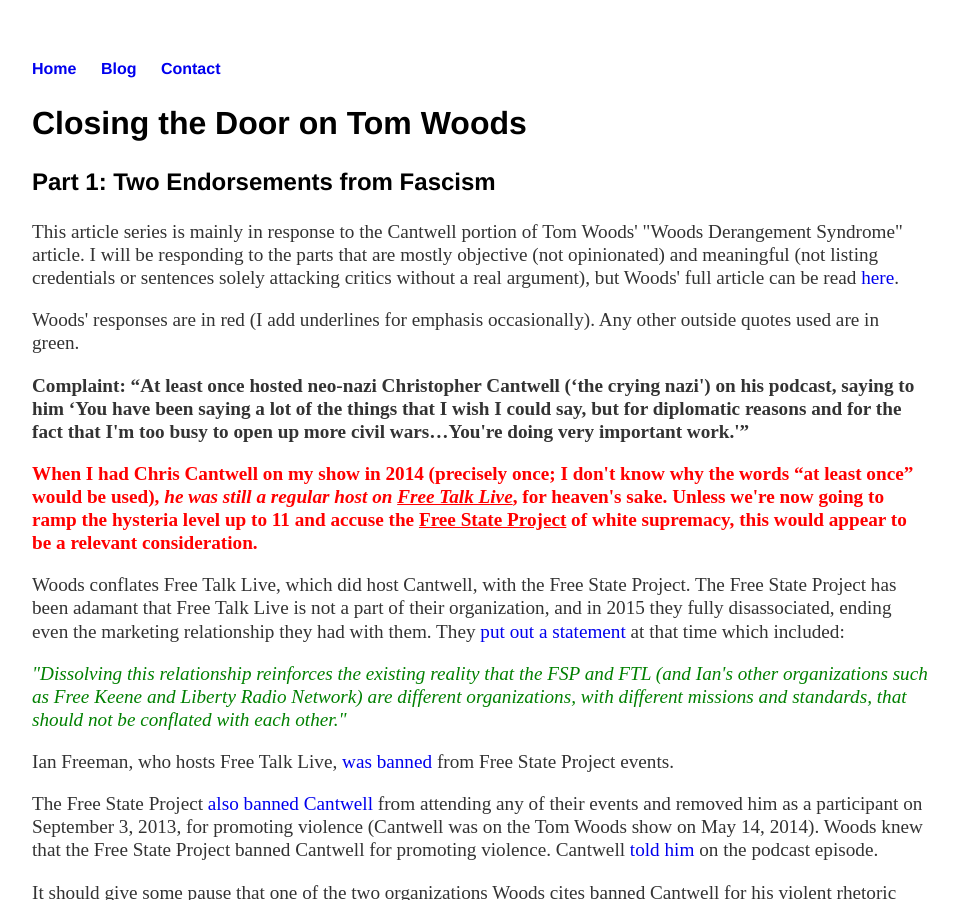
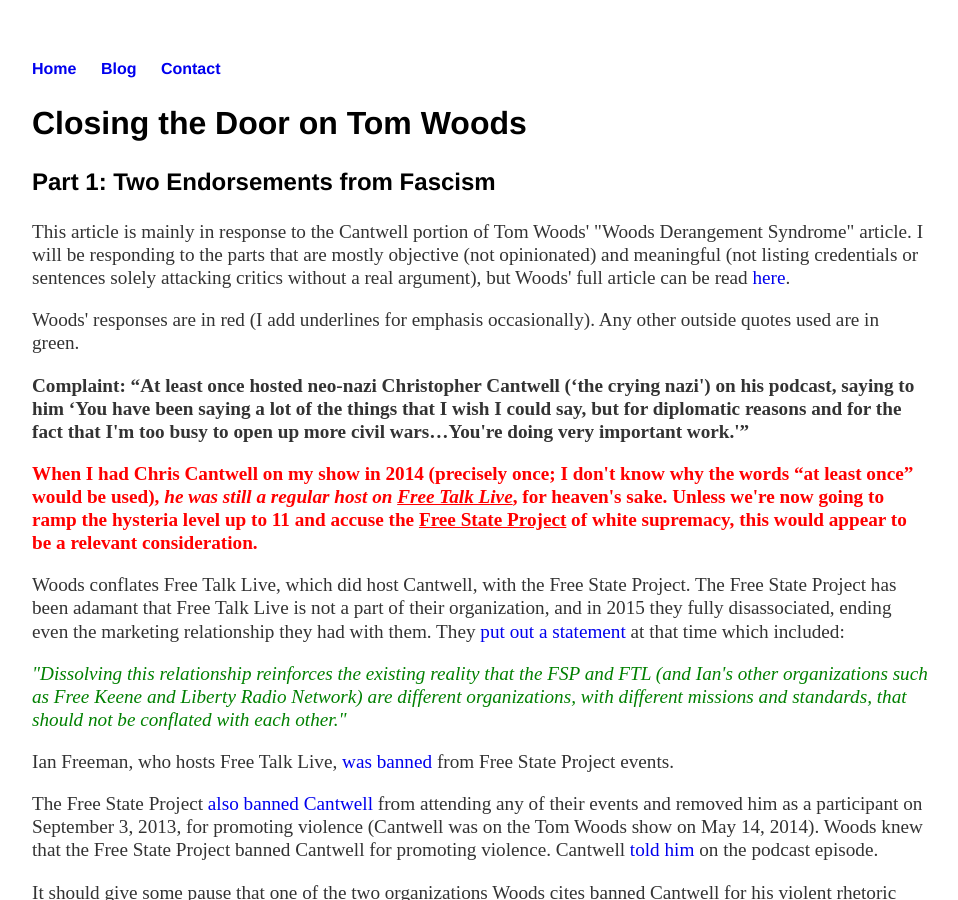
Before and after one commit to neoliberalcaucus/neoliberalcaucus.github.io, a Jekyll site: the page built from _posts/2020-06-17-chris-cantwell.md, in a window 1280 px wide and 900 px high. Shown: the whole window, without its empty margins (160-1118 px from the left). Built offline with Jekyll 4.4.1, drawn with Linux system fonts in a browser that asks for light colours.

Commit message:
Update 2020-06-17-chris-cantwell.md

```diff
--- a/_posts/2020-06-17-chris-cantwell.md
+++ b/_posts/2020-06-17-chris-cantwell.md
@@ -5,7 +5,7 @@
 <div class="article">
 <h2>Closing the Door on Tom Woods</h2>
 <h3>Part 1: Two Endorsements from Fascism</h3>
-<p>This article series is mainly in response to the Cantwell portion of Tom Woods' "Woods Derangement Syndrome" article. I will be responding to the parts that are mostly objective (not opinionated) and meaningful (not listing credentials or sentences solely attacking critics without a real argument), but Woods' full article can be read <a href="https://tomwoods.com/woods-derangement-syndrome/">here</a>.</p>
+<p>This article is mainly in response to the Cantwell portion of Tom Woods' "Woods Derangement Syndrome" article. I will be responding to the parts that are mostly objective (not opinionated) and meaningful (not listing credentials or sentences solely attacking critics without a real argument), but Woods' full article can be read <a href="https://tomwoods.com/woods-derangement-syndrome/">here</a>.</p>
 <p>Woods' responses are in red (I add underlines for emphasis occasionally). Any other outside quotes used are in green.</p>
 <p><strong>Complaint: &ldquo;At least once hosted neo-nazi Christopher Cantwell (&lsquo;the crying nazi') on his podcast, saying to him &lsquo;You have been saying a lot of the things that I wish I could say, but for diplomatic reasons and for the fact that I'm too busy to open up more civil wars&hellip;You're doing very important work.'&rdquo;</strong></p>
 <p><strong><span style="color: #ff0000;">When I had Chris Cantwell on my show in 2014 (precisely once; I don't know why the words &ldquo;at least once&rdquo; would be used), <em>he was still a regular host on <span style="text-decoration: underline;">Free Talk Live</span></em>, for heaven's sake. Unless we're now going to ramp the hysteria level up to 11 and accuse the <span style="text-decoration: underline;">Free State Project</span> of white supremacy, this would appear to be a relevant consideration.</span></strong></p>
```
